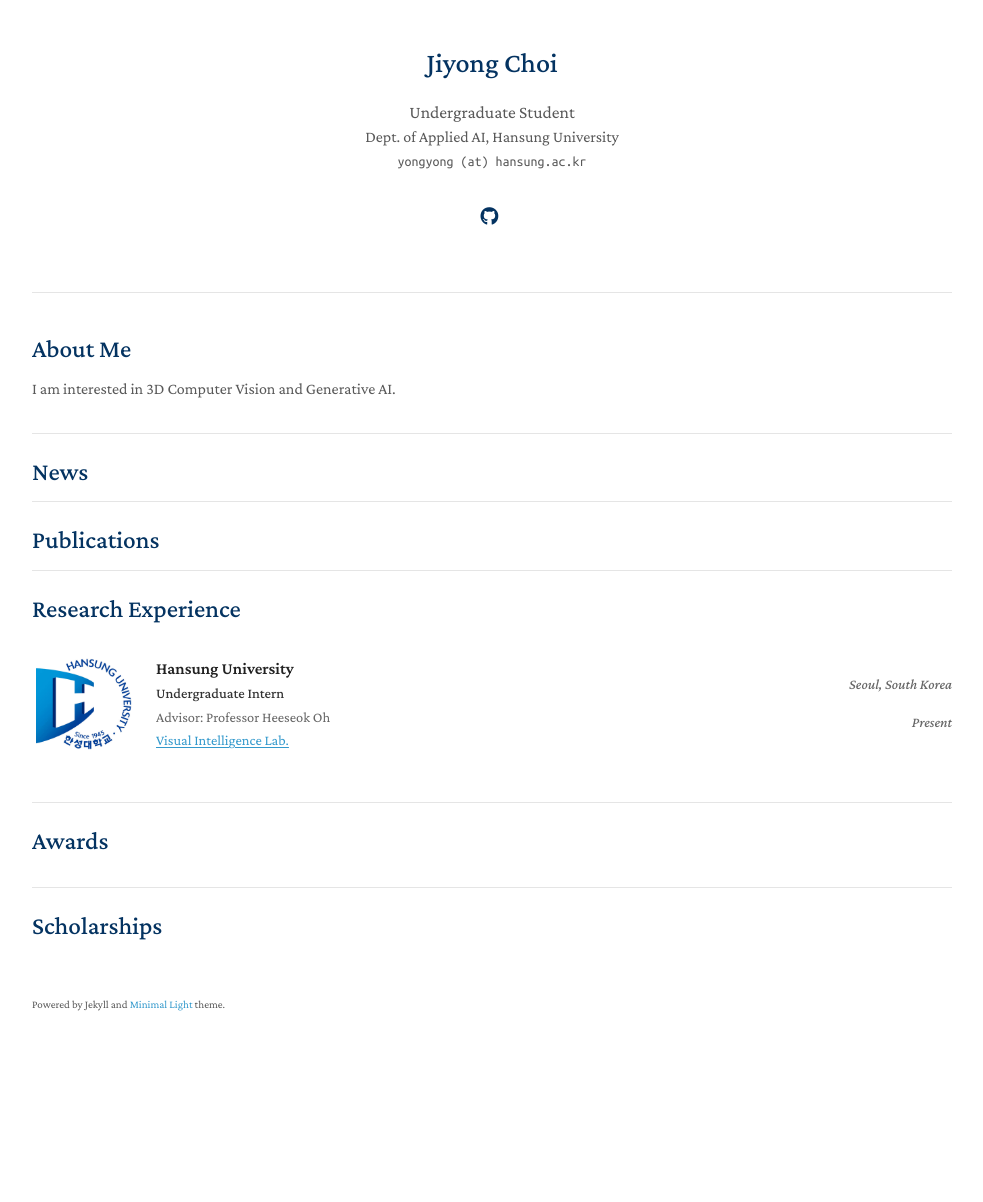
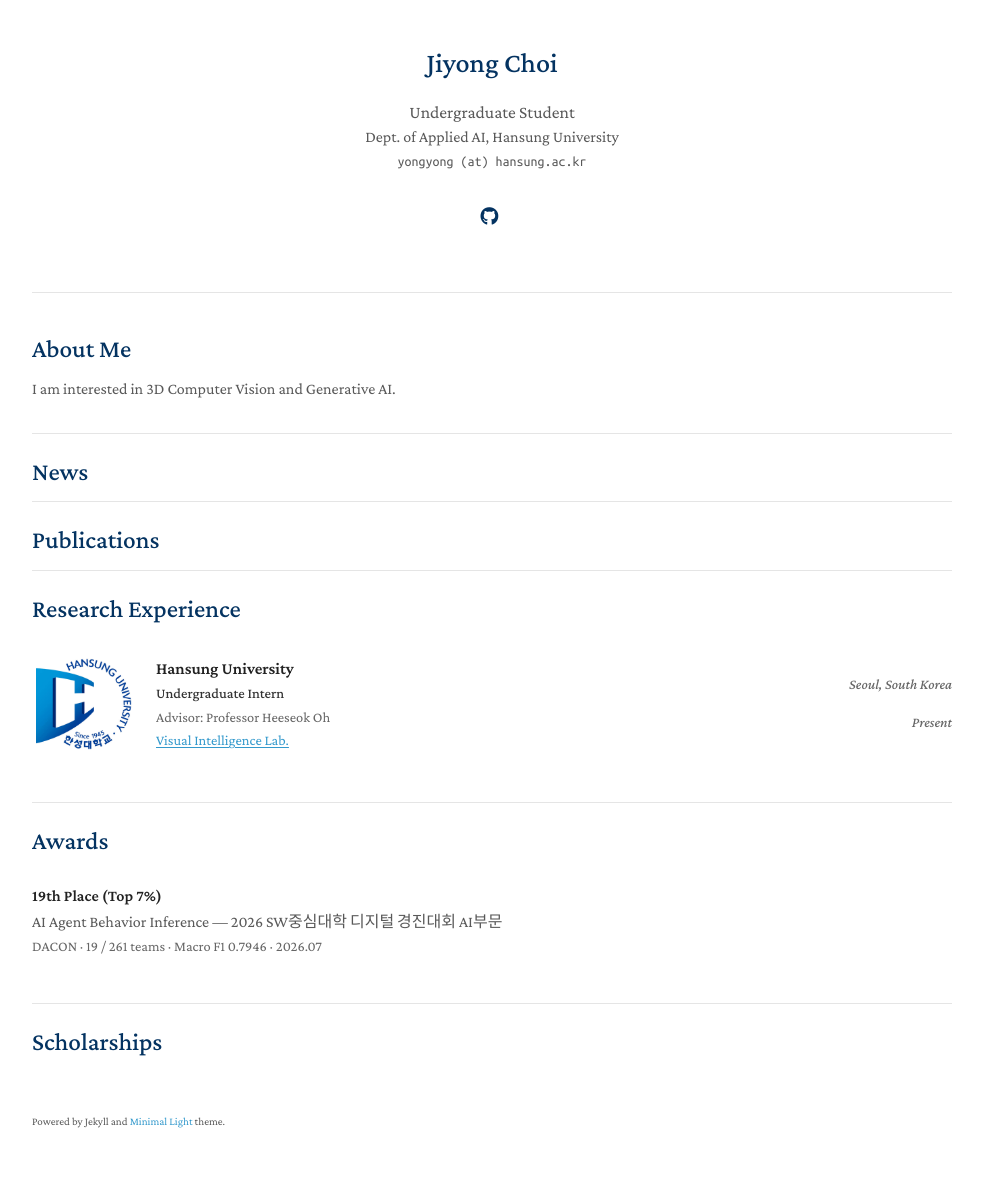
Before and after one commit to YONGJI04/yongji04.github.io, a Jekyll site: the page built from index.md, in a window 1280 px wide. Shown: the whole page, without its empty margins (148-1131 px from the left). Built offline with Jekyll 4.4.1, drawn with Linux system fonts in a browser that asks for light colours; a style sheet for code colours, icons or effects is not loaded; our own code applies the rules of GitHub Pages for plain Markdown files; before the commit the page ends 1085 px from its top, so only the background shows below that.

Commit message:
add DACON AI Agent Behavior Inference award (19/261, top 7%)

```diff
--- a/_data/awards.yml
+++ b/_data/awards.yml
@@ -1 +1,5 @@
 main:
+  - title: "19th Place (Top 7%)"
+    challenge: "AI Agent Behavior Inference — 2026 SW중심대학 디지털 경진대회 AI부문"
+    issuer: "DACON · 19 / 261 teams · Macro F1 0.7946"
+    date: "2026.07"
```
